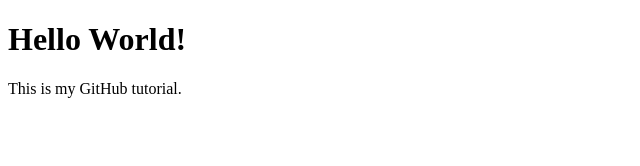
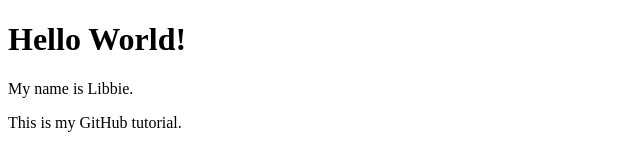
Before and after one commit to libbiea12/repository-example, a plain HTML site: page index.html in a window 1280 px wide. Shown: the whole page, without its empty margins (0-640 px from the left). Drawn offline with Linux system fonts and the light colour scheme.

Commit message:
Update index.html

```diff
--- a/index.html
+++ b/index.html
@@ -2,6 +2,7 @@
 <html>
     <body>
         <h1>Hello World!</h1>
+        <p>My name is Libbie.</p>
         <p>This is my GitHub tutorial.</p>
     </body>
 </html>
```
